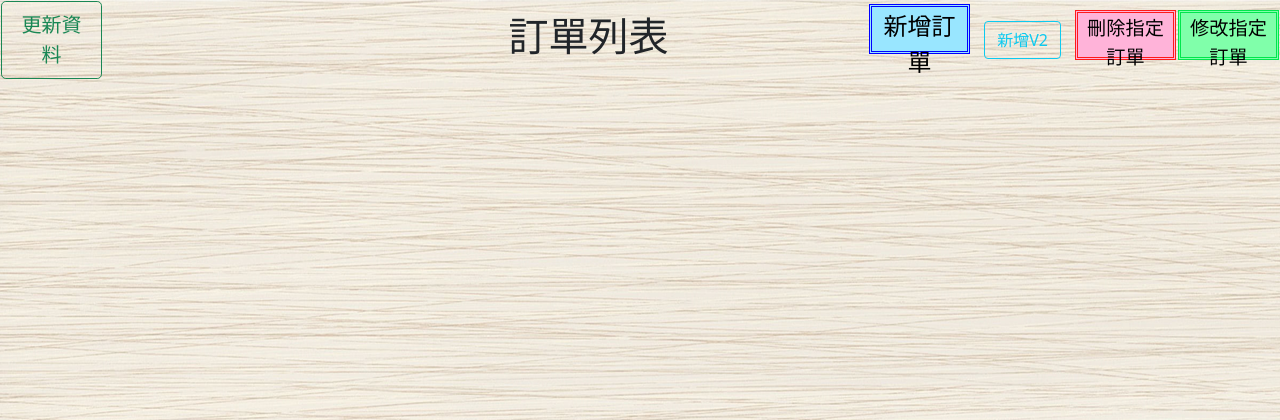
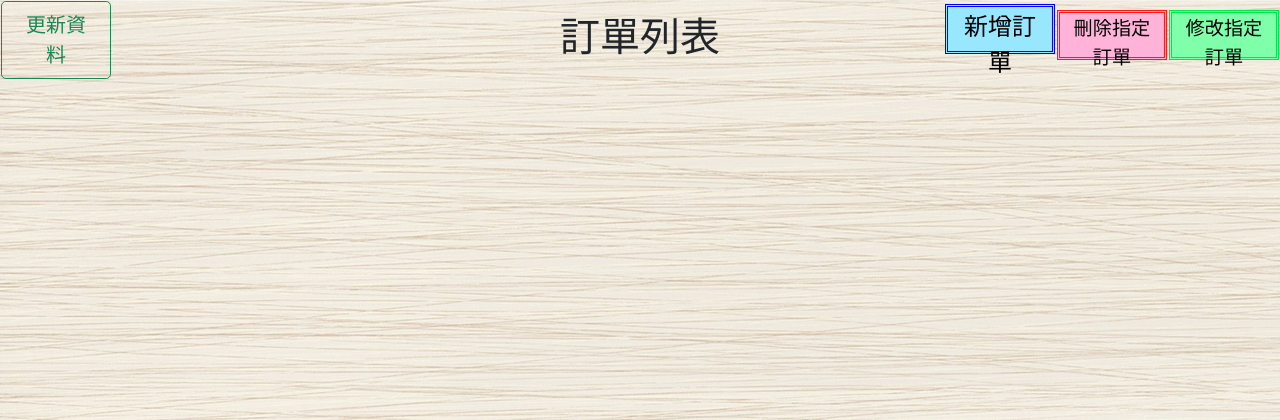
Before and after one commit to MsT9999/resaurantOrder3, a Flask app: page / in a window 1280 px wide. Shown: the top 420 px of the page. Run offline with Flask 2, Linux system fonts and the light colour scheme.

Commit message:
_(┐「ε:)_

```diff
--- a/templates/index.html
+++ b/templates/index.html
@@ -32,9 +32,9 @@
             <button type="button" value="insert" onclick="location.href='insert'" class="insert_class">新增訂單
             </button>
         </td>
-        <td>
-            <button id="BtnV1" class="btn btn-outline-info" onclick="location.href='insertV2'">新增V2</button>
-        </td>
+<!--        <td>-->
+<!--            <button id="BtnV1" class="btn btn-outline-info" onclick="location.href='insertV2'">新增V2</button>-->
+<!--        </td>-->
         <td>
             <button type="button" value="delete" onclick="location.href='delete'" class="delete_class">刪除指定訂單
             </button>
```
